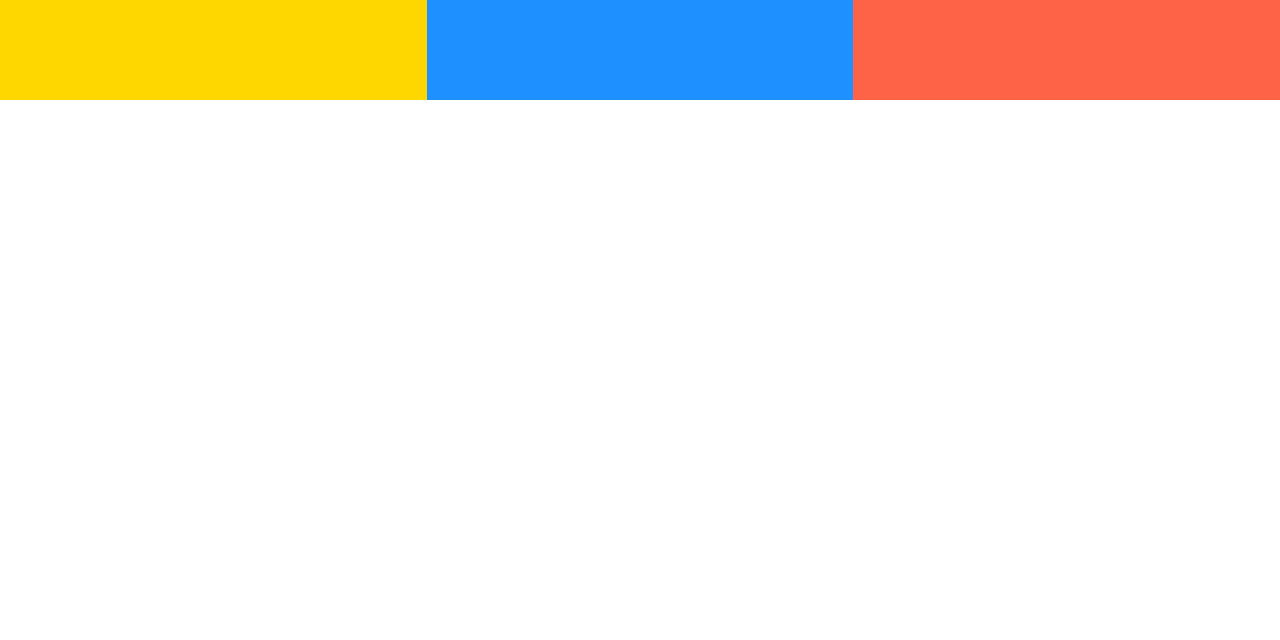
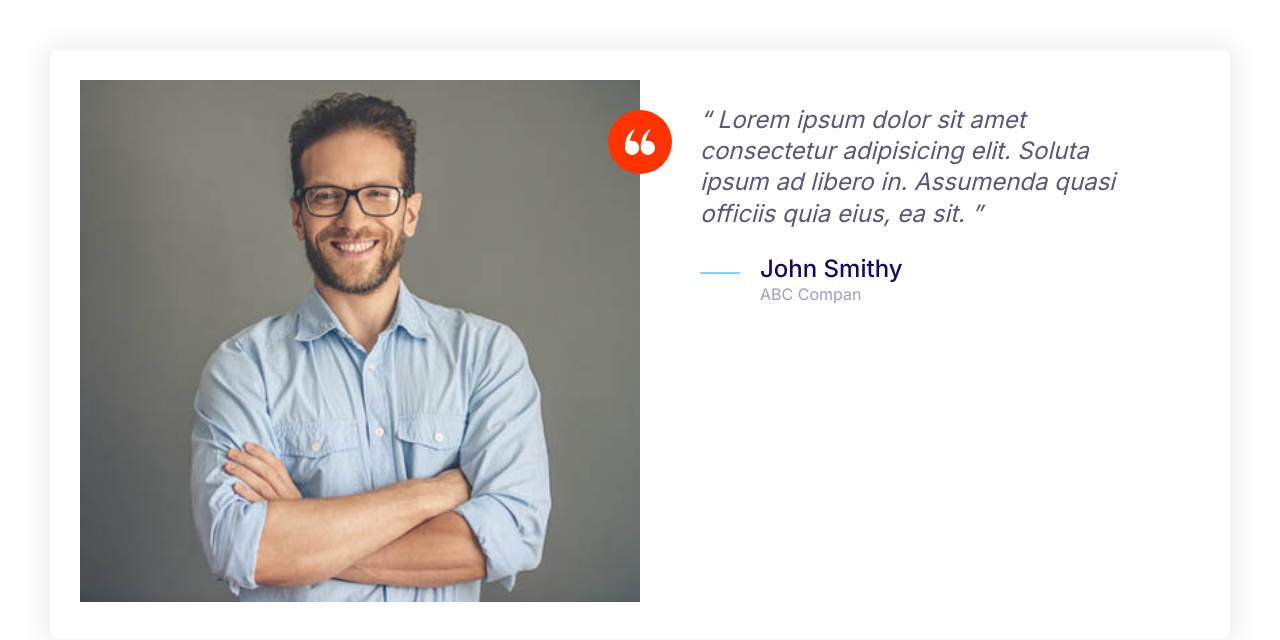
Before and after one commit to mkwkomorowski/moshify_html_and_css_course_exercise, a plain HTML site: page index.html in a window 1280 px wide. Drawn offline with Linux system fonts and the light colour scheme.

Commit message:
Add testimonial component

```diff
--- a/css/styles.css
+++ b/css/styles.css
@@ -160,8 +160,17 @@ a {
   height: 40px;
 }
 
+.icon--small {
+  width: 30px;
+  height: 30px;
+}
+
 .icon--primary {
   fill: var(--color-primary);
+}
+
+.icon--white {
+  fill: #fff;
 }
 
 
@@ -173,6 +182,10 @@ a {
   display: inline-flex;
   justify-content: center;
   align-items: center;
+}
+
+.icon-container--accent {
+  background: var(--color-accent);
 }
 
 /* Buttons */
@@ -439,3 +452,34 @@ a {
     grid-template-columns: repeat(3, 1fr);
   }
 }
+
+/* Testimonials */
+.testimonial {
+  padding: 3rem;
+}
+
+.testimonial__image {
+  position: relative;
+}
+
+.testimonial__image > img {
+  width: 100%;
+}
+
+.testimonial__image > .icon-container {
+  position: absolute;
+  top: 3rem;
+  right: -32px;
+}
+
+@media screen and (min-width: 768px) {
+  .testimonial .quote,
+  .testimonial .quote__author {
+    font-size: 2.4rem;
+  }
+
+  .testimonial .quote {
+    margin-left: 6rem;
+  }
+
+}
--- a/index.html
+++ b/index.html
@@ -13,11 +13,37 @@
     <link rel="stylesheet" href="css/normalize.css" />
     <link rel="stylesheet" href="css/styles.css" />
   </head>
-  <body>
-    <div class="grid grid--1x3">
-      <div style="height: 100px; background: gold"></div>
-      <div style="height: 100px; background: dodgerblue"></div>
-      <div style="height: 100px; background: tomato"></div>
+  <body style="padding: 5rem">
+    <div class="card testimonial">
+      <div class="grid grid--1x2">
+        <div class="testimonial__image">
+          <img src="images/testimonial.jpg" alt="A happy, smiling customer" />
+          <span class="icon-container icon-container--accent">
+            <svg class="icon icon--white icon--small">
+              <use xlink:href="images/sprite.svg#quotes"></use>
+            </svg>
+          </span>
+        </div>
+        <blockquote class="quote">
+          <p class="quote__text">
+            Lorem ipsum dolor sit amet consectetur adipisicing elit. Soluta ipsum ad
+            libero in. Assumenda quasi officiis quia eius, ea sit.
+          </p>
+          <footer>
+            <div class="media">
+              <div class="media__image">
+                <svg class="icon icon--primary quote__line">
+                  <use xlink:href="images/sprite.svg#line"></use>
+                </svg>
+              </div>
+              <div class="media__body">
+                <h3 class="media__title quote__author">John Smithy</h3>
+                <p class="quote__organization">ABC Compan</p>
+              </div>
+            </div>
+          </footer>
+        </blockquote>
+      </div>
     </div>
   </body>
 </html>
```
Also changed, not shown: components/testimonials.html (added, +31 -0 lines), images/testimonial.jpg (added).
